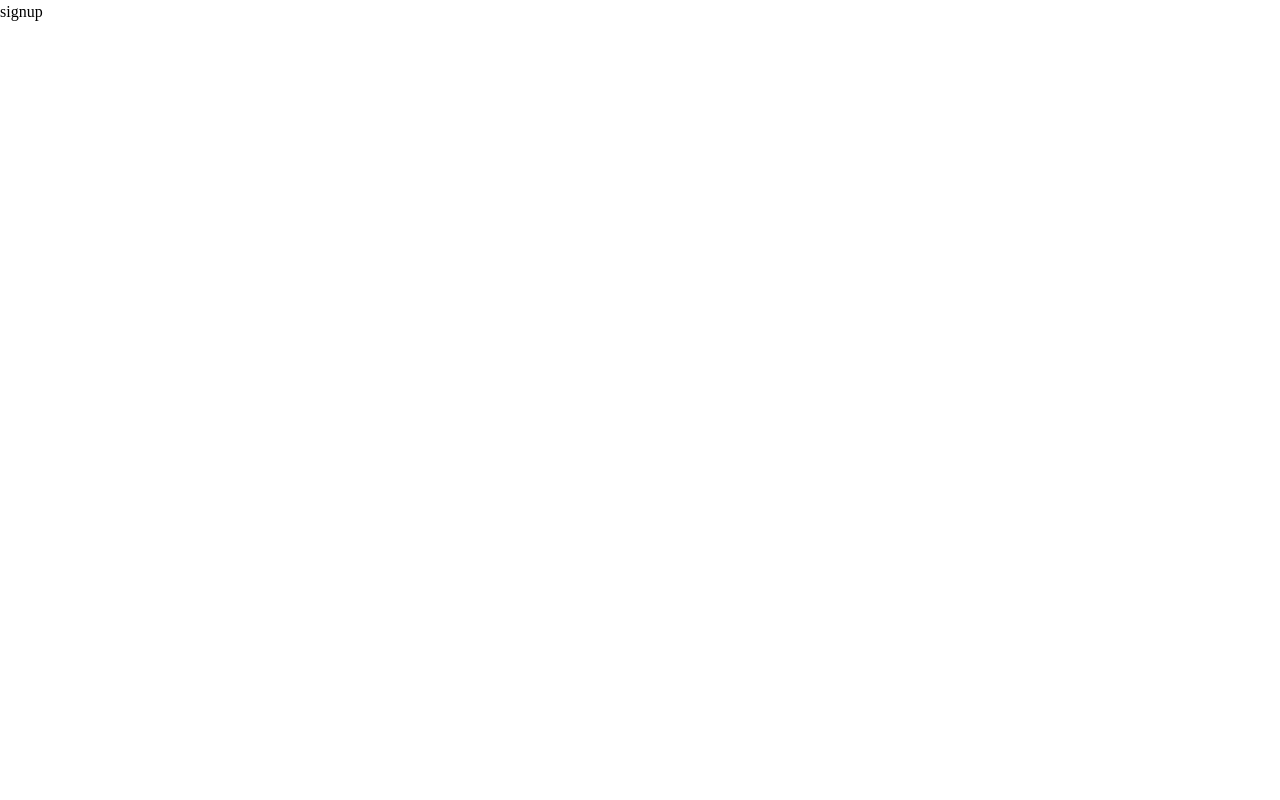
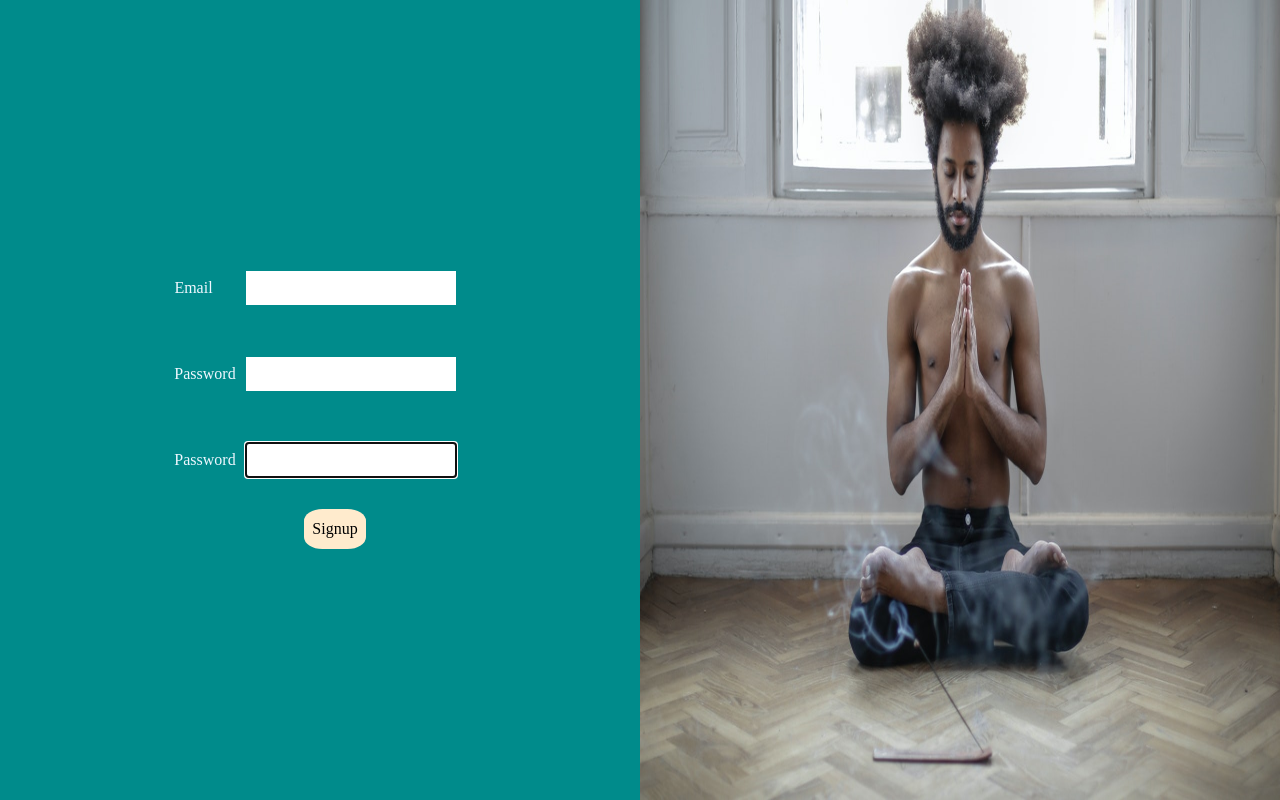
Before and after one commit to arshad404/EAHome, a React (Create React App) app in the folder frontend/eahome/: page /signup in a window 1280 px wide. Built offline with nearby package versions, Linux system fonts and the light colour scheme; a web font is replaced by a local one.

Commit message:
Done: Input page, Todo: signup page

```diff
--- a/frontend/eahome/src/App.css
+++ b/frontend/eahome/src/App.css
@@ -78,7 +78,7 @@
 }
 
 .login-form {
-  background: #4c566a;
+  background: #008b8b;
 }
 
 .form-group {
@@ -96,15 +96,24 @@
   padding: 5px;
 }
 
+.form-input-email {
+  color: black;
+  margin: 10px;
+  padding: 5px;
+  margin-left: 33px;
+}
+
 .log-button {
   background: blanchedalmond;
   padding: 8px;
   border-radius: 30%;
+  margin-left: 30px;
 }
 
 .log-button:hover {
   background-color: #fbd4f2;
   font: bold;
+  font-size: large;
 }
 
 /* media queries */
--- a/frontend/eahome/src/components/authentication/signin.jsx
+++ b/frontend/eahome/src/components/authentication/signin.jsx
@@ -1,37 +1,48 @@
 import React, { Component } from "react";
 import "../../App.css";
 import rightImg from "../../assets/sign.jpg";
+import Input from "../common/input";
 
-let handleSubmit = (e) => {
+class Signin extends Component {
+  state = {
+    account: { email: "", password: "" },
+  };
+
+  handleSubmit = (e) => {
     e.preventDefault();
+
     console.log("Submitter");
   };
 
-const Signin = () => {
+  handleChange = ({ currentTarget: input }) => {
+    const account = { ...this.state.account };
+    account[input.name] = input.value;
+    this.setState({ account });
+  };
+
+  render() {
+    const { account } = this.state;
+
     return (
       <>
         <div className="row">
           <div className="column login-form">
             <form
-            onSubmit={handleSubmit}
+              onSubmit={this.handleSubmit}
               className="flex flex-col h-screen justify-center items-center space-y-3"
             >
-            {/* <span className="login-font py-2 px-10 font-bold text-2xl">
-              Login
-            </span> */}
-            <div className="form-group">
-              <label htmlFor="username">Username</label>
-              <input
-                autoFocus
-                id="username"
-                type="text"
-                className="form-input"
+              <Input
+                name="email"
+                value={account.email}
+                label="Email"
+                onChange={this.handleChange}
               />
-            </div>
-            <div className="form-group">
-              <label htmlFor="password">Password</label>
-              <input id="password" type="password" className="form-input" />
-            </div>
+              <Input
+                name="password"
+                value={account.password}
+                label="Password"
+                onChange={this.handleChange}
+              />
               <button className="log-button">Login</button>
             </form>
           </div>
@@ -41,6 +52,7 @@ const Signin = () => {
         </div>
       </>
     );
-};
+  }
+}
 
 export default Signin;
--- a/frontend/eahome/src/components/authentication/signup.jsx
+++ b/frontend/eahome/src/components/authentication/signup.jsx
@@ -1,11 +1,66 @@
-import React, { Component } from 'react'
+import React, { Component } from "react";
+import "../../App.css";
+import rightImg from "../../assets/sign.jpg";
+import Input from "../common/input";
 
-const Signup = () => {
+class Signup extends Component {
+  state = {
+    account: { email: "", password: "", password2: "" },
+  };
+
+  handleSubmit = (e) => {
+    e.preventDefault();
+
+    console.log("Submitter");
+  };
+
+  handleChange = ({ currentTarget: input }) => {
+    const account = { ...this.state.account };
+    account[input.name] = input.value;
+    this.setState({ account });
+  };
+
+  render() {
+    const { account } = this.state;
+
     return (
-        <>
-            signup
-        </>
+      <>
+        <div className="row">
+          <div className="column login-form">
+            <form
+              onSubmit={this.handleSubmit}
+              className="flex flex-col h-screen justify-center items-center space-y-3"
+            >
+              <Input
+                name="email"
+                value={account.email}
+                label="Email"
+                onChange={this.handleChange}
+              />
+              <Input
+                name="password"
+                value={account.password}
+                label="Password"
+                onChange={this.handleChange}
+              />
+              <Input
+                name="password2"
+                value={account.password2}
+                label="Password"
+                onChange={this.handleChange}
+                placeholder={"type again"}
+              />
+
+              <button className="log-button">Signup</button>
+            </form>
+          </div>
+          <div className="column sign-col-img">
+            <img className="img-sign" src={rightImg}></img>
+          </div>
+        </div>
+      </>
     );
-};
+  }
+}
 
 export default Signup;
--- /dev/null
+++ b/frontend/eahome/src/components/common/input.jsx
@@ -0,0 +1,21 @@
+import React from "react";
+import "../../App.css";
+
+const Input = ({ name, label, value, onChange }) => {
+  return (
+    <div className="form-group">
+      <label htmlFor={name}>{label}</label>
+      <input
+        value={value}
+        onChange={onChange}
+        autoFocus
+        id={name}
+        name={name}
+        type="text"
+        className={label === "Email" ? "form-input-email" : "form-input"}
+      />
+    </div>
+  );
+};
+
+export default Input;
```
Lines whose indentation alone changed are shown as unchanged.
